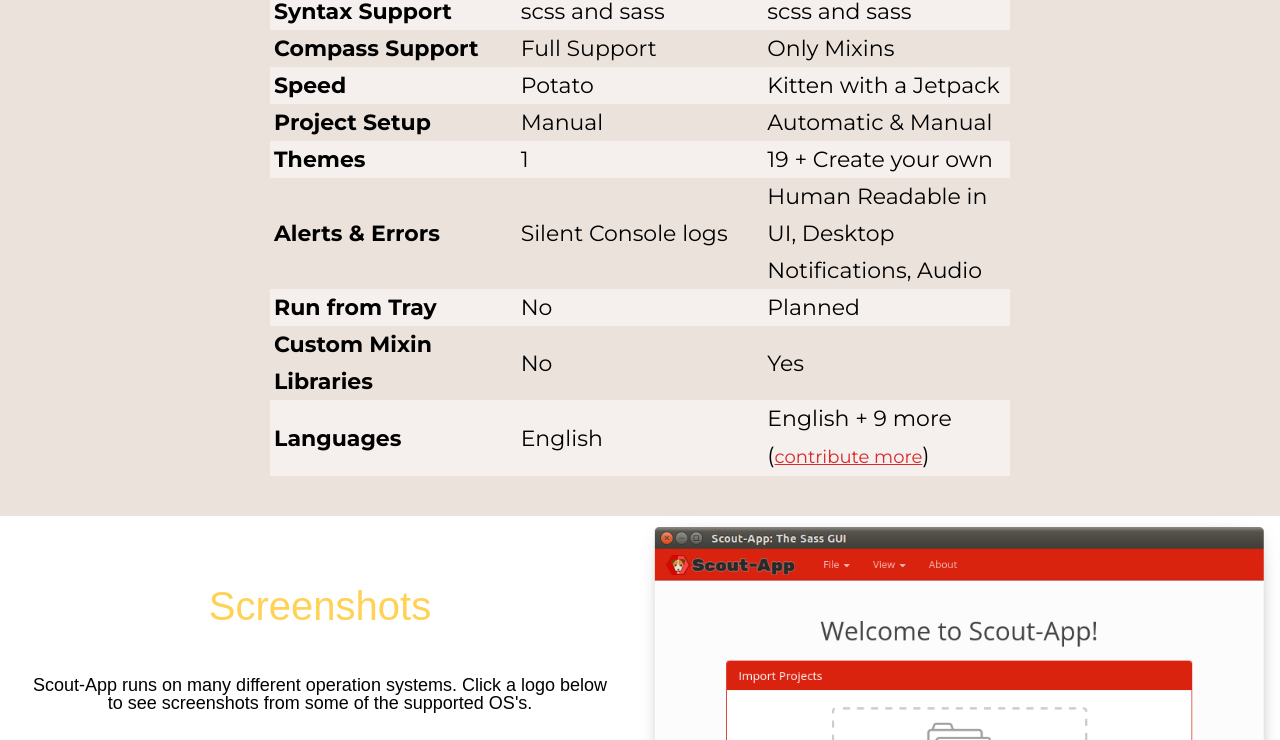
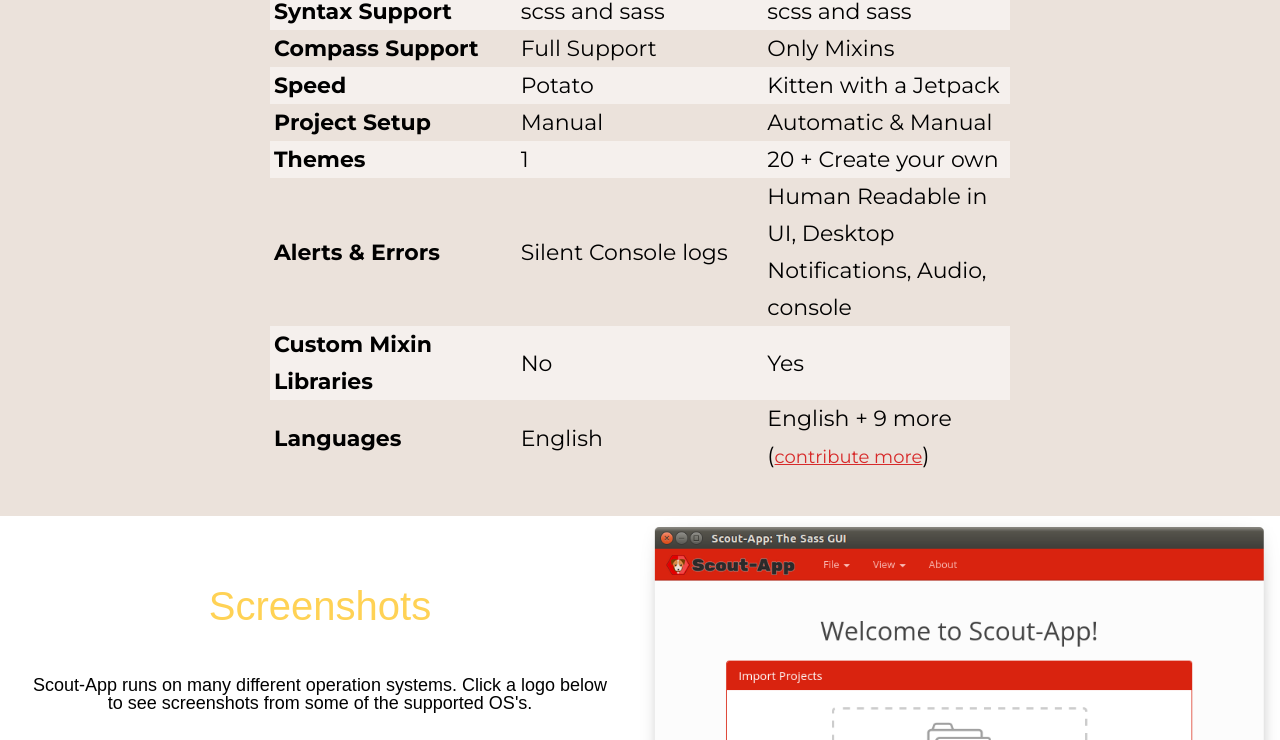
Before and after one commit to scout-app/scout-app.github.io, a website: page index.html in a window 1280 px wide. Shown: the part 1512-2252 px from the top of the page. Drawn offline with nearby package versions, Linux system fonts and the light colour scheme; no server answers; a web font is replaced by a local one.

Commit message:
Updated comparison

```diff
--- a/index.html
+++ b/index.html
@@ -135,17 +135,12 @@
                     <tr>
                         <td>Themes</td>
                         <td>1</td>
-                        <td>19 + Create your own</td>
+                        <td>20 + Create your own</td>
                     </tr>
                     <tr>
                         <td>Alerts &amp; Errors</td>
                         <td>Silent Console logs</td>
-                        <td>Human Readable in UI, Desktop Notifications, Audio</td>
-                    </tr>
-                    <tr>
-                        <td>Run from Tray</td>
-                        <td>No</td>
-                        <td>Planned</td>
+                        <td>Human Readable in UI, Desktop Notifications, Audio, console</td>
                     </tr>
                     <tr>
                         <td>Custom Mixin Libraries</td>
```
